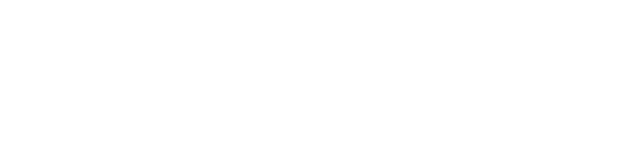
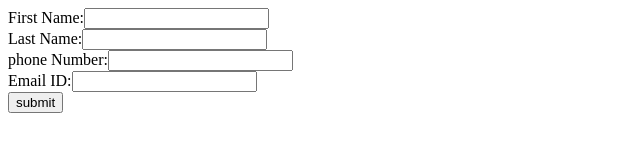
Before and after one commit to acciojob/form-login-2-Padma-darsi, a website: page main.html in a window 1280 px wide. Shown: the whole page, without its empty margins (0-640 px from the left). Drawn offline with Linux system fonts and the light colour scheme.

Commit message:
created a submission

```diff
--- a/main.html
+++ b/main.html
@@ -8,6 +8,13 @@
 
 <body>
 	<!-- the entire body must be written by student -->
+	<form action="" method="">
+		First Name:<input type="text" id="f-name"><br>
+		Last Name:<input type="text" id="l-name"><br>
+		phone Number:<input type="number" id="num"><br>
+		 Email ID:<input type="text" id="mail"><br>
+		<button onclick="info()">submit</button>
+	</form>
     <script type="text/javascript" src="./script.js">
 </script>
 
--- a/script.js
+++ b/script.js
@@ -1 +1,9 @@
-//your JS code here. If required.
+let fname=document.getElementById("f-name").value;
+let lname=document.getElementById("l-name").value;
+let num=document.getElementById("num").value;
+let mail=document.getElementById("mail").value;
+
+function info
+	{
+
+	}
```
